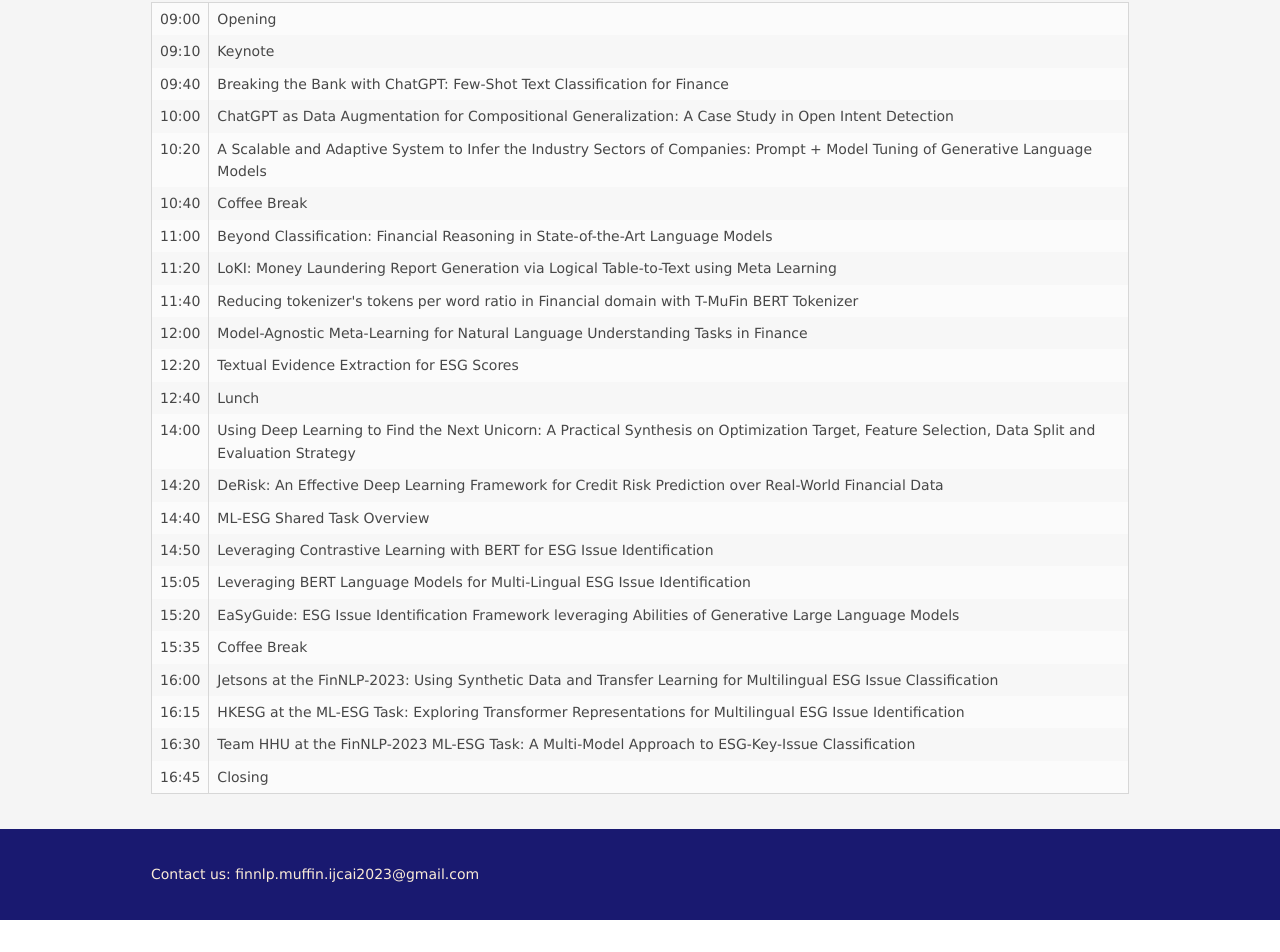
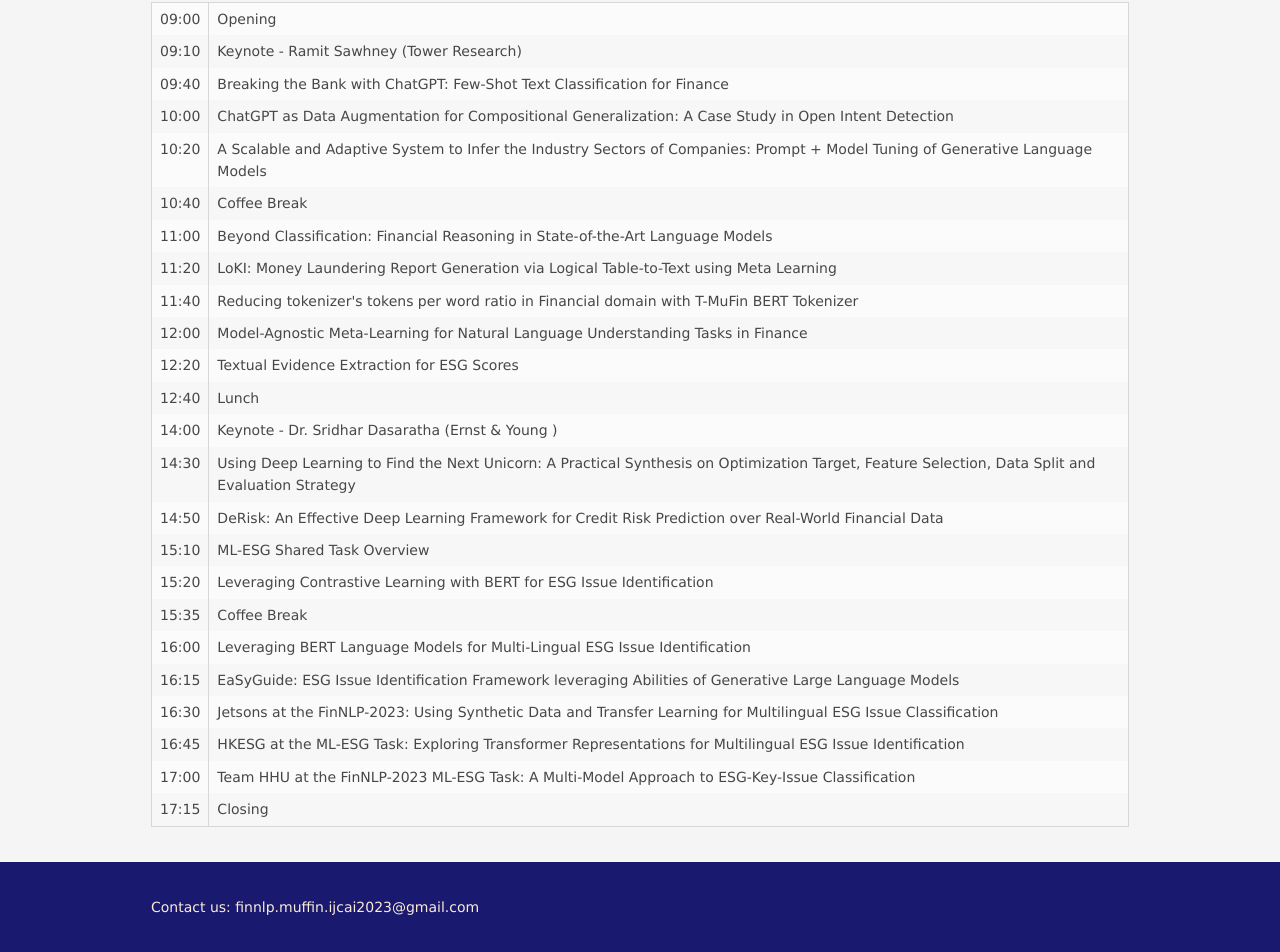
Before and after one commit to finNLP-muffin-ijcai23/finNLP-muffin-ijcai23.github.io, a plain HTML site: page schedule.html in a window 1280 px wide. Shown: the part 1134-2086 px from the top of the page. Before the commit the page ends 2054 px from the top, so only its background shows below. Drawn offline with Linux system fonts and the light colour scheme.

Commit message:
Update schedule.html

```diff
--- a/schedule.html
+++ b/schedule.html
@@ -50,7 +50,7 @@
             </tr>
             <tr>
                 <td>09:10</td>
-                <td>Keynote</td>
+                <td>Keynote - Ramit Sawhney (Tower Research)</td>
             </tr>
             <tr>
                 <td>09:40</td>
@@ -94,27 +94,23 @@
             </tr>
             <tr>
                 <td>14:00</td>
+                <td>Keynote - Dr. Sridhar Dasaratha (Ernst & Young )</td>
+            </tr>
+            <tr>
+                <td>14:30</td>
                 <td>Using Deep Learning to Find the Next Unicorn: A Practical Synthesis on Optimization Target, Feature Selection, Data Split and Evaluation Strategy</td>
             </tr>
             <tr>
-                <td>14:20</td>
+                <td>14:50</td>
                 <td>DeRisk: An Effective Deep Learning Framework for Credit Risk Prediction over Real-World Financial Data</td>
             </tr>
             <tr>
-                <td>14:40</td>
+                <td>15:10</td>
                 <td>ML-ESG Shared Task Overview</td>
             </tr>
             <tr>
-                <td>14:50</td>
+                <td>15:20</td>
                 <td>Leveraging Contrastive Learning with BERT for ESG Issue Identification</td>
-            </tr>
-            <tr>
-                <td>15:05</td>
-                <td>Leveraging BERT Language Models for Multi-Lingual ESG Issue Identification</td>
-            </tr>
-            <tr>
-                <td>15:20</td>
-                <td>EaSyGuide: ESG Issue Identification Framework leveraging Abilities of Generative Large Language Models</td>
             </tr>
             <tr>
                 <td>15:35</td>
@@ -122,18 +118,26 @@
             </tr>
             <tr>
                 <td>16:00</td>
+                <td> Leveraging BERT Language Models for Multi-Lingual ESG Issue Identification </td>
+            </tr>
+            <tr>
+                <td>16:15</td>
+                <td>EaSyGuide: ESG Issue Identification Framework leveraging Abilities of Generative Large Language Models</td>
+            </tr>
+            <tr>
+                <td>16:30</td>
                 <td>Jetsons at the FinNLP-2023: Using Synthetic Data and Transfer Learning for Multilingual ESG Issue Classification</td>
             </tr>
             <tr>
-                <td>16:15</td>
+                <td>16:45</td>
                 <td>HKESG at the ML-ESG Task: Exploring Transformer Representations for Multilingual ESG Issue Identification</td>
             </tr>
             <tr>
-                <td>16:30</td>
+                <td>17:00</td>
                 <td>Team HHU at the FinNLP-2023 ML-ESG Task: A Multi-Model Approach to ESG-Key-Issue Classification</td>
             </tr>
             <tr>
-                <td>16:45</td>
+                <td>17:15</td>
                 <td>Closing</td>
             </tr>
         </table>
```
